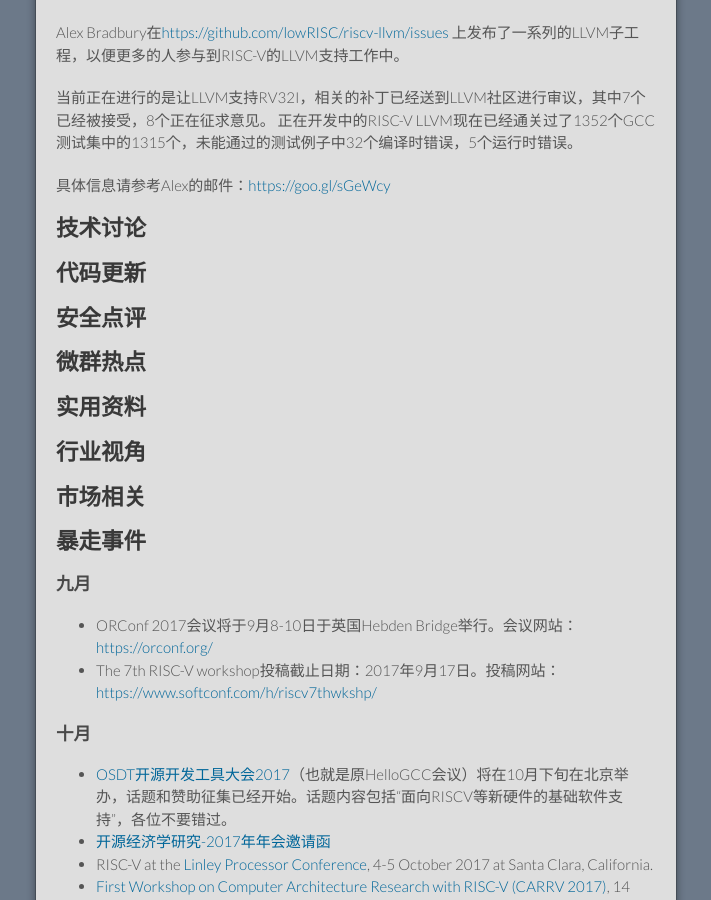
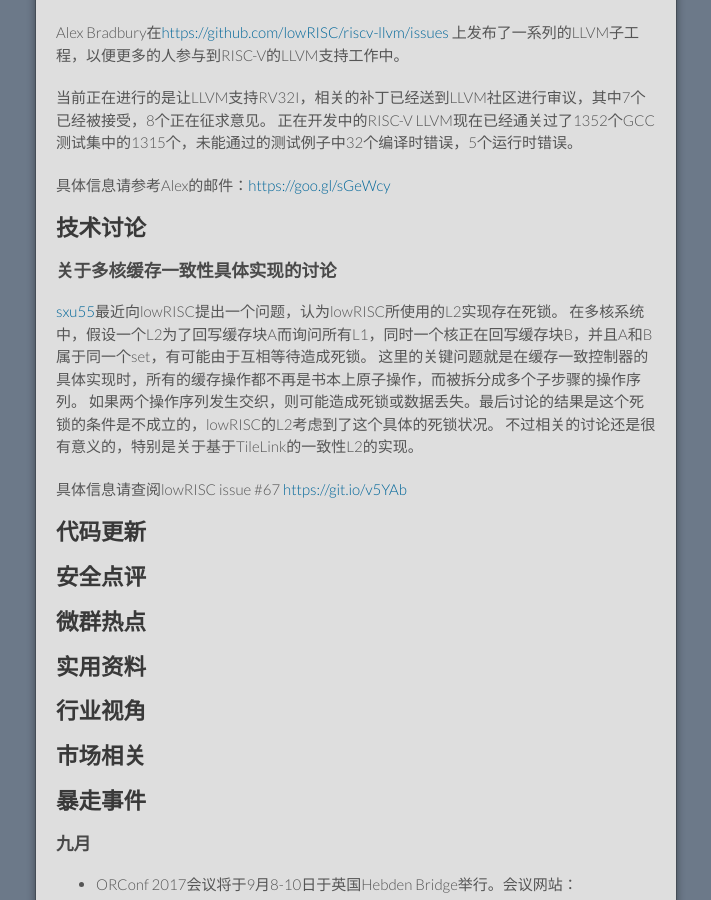
Before and after one commit to cnrv/home, a Jekyll site: the page built from bi-week-rpts/2017-08-31.md, in a window 1280 px wide and 900 px high, scrolled down 1132 px. Shown: the whole window, without its empty margins (284-995 px from the left). Built offline with Jekyll 4.4.1, drawn with Linux system fonts in a browser that asks for light colours; Markdown is read by kramdown in place of the engine named in the settings; our own code applies the rules of GitHub Pages for plain Markdown files.

Commit message:
question

```diff
--- a/bi-week-rpts/2017-08-31.md
+++ b/bi-week-rpts/2017-08-31.md
@@ -45,6 +45,15 @@
 
 ## 技术讨论
 
+### 关于多核缓存一致性具体实现的讨论
+
+[sxu55](https://github.com/sxu55)最近向lowRISC提出一个问题，认为lowRISC所使用的L2实现存在死锁。
+在多核系统中，假设一个L2为了回写缓存块A而询问所有L1，同时一个核正在回写缓存块B，并且A和B属于同一个set，有可能由于互相等待造成死锁。
+这里的关键问题就是在缓存一致控制器的具体实现时，所有的缓存操作都不再是书本上原子操作，而被拆分成多个子步骤的操作序列。
+如果两个操作序列发生交织，则可能造成死锁或数据丢失。最后讨论的结果是这个死锁的条件是不成立的，lowRISC的L2考虑到了这个具体的死锁状况。
+不过相关的讨论还是很有意义的，特别是关于基于TileLink的一致性L2的实现。
+
+具体信息请查阅lowRISC issue \#67 [https://git.io/v5YAb](https://github.com/lowRISC/lowrisc-chip/issues/67)
 
 ## 代码更新
 
```
